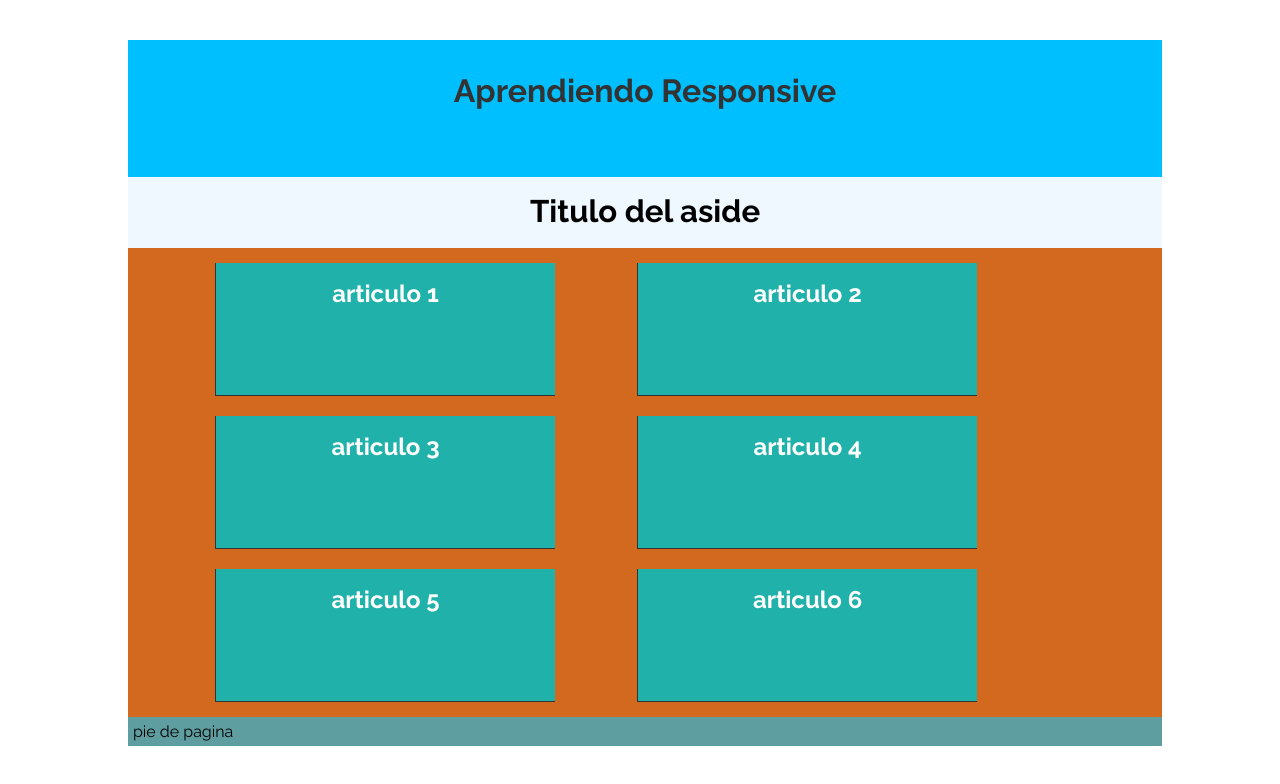
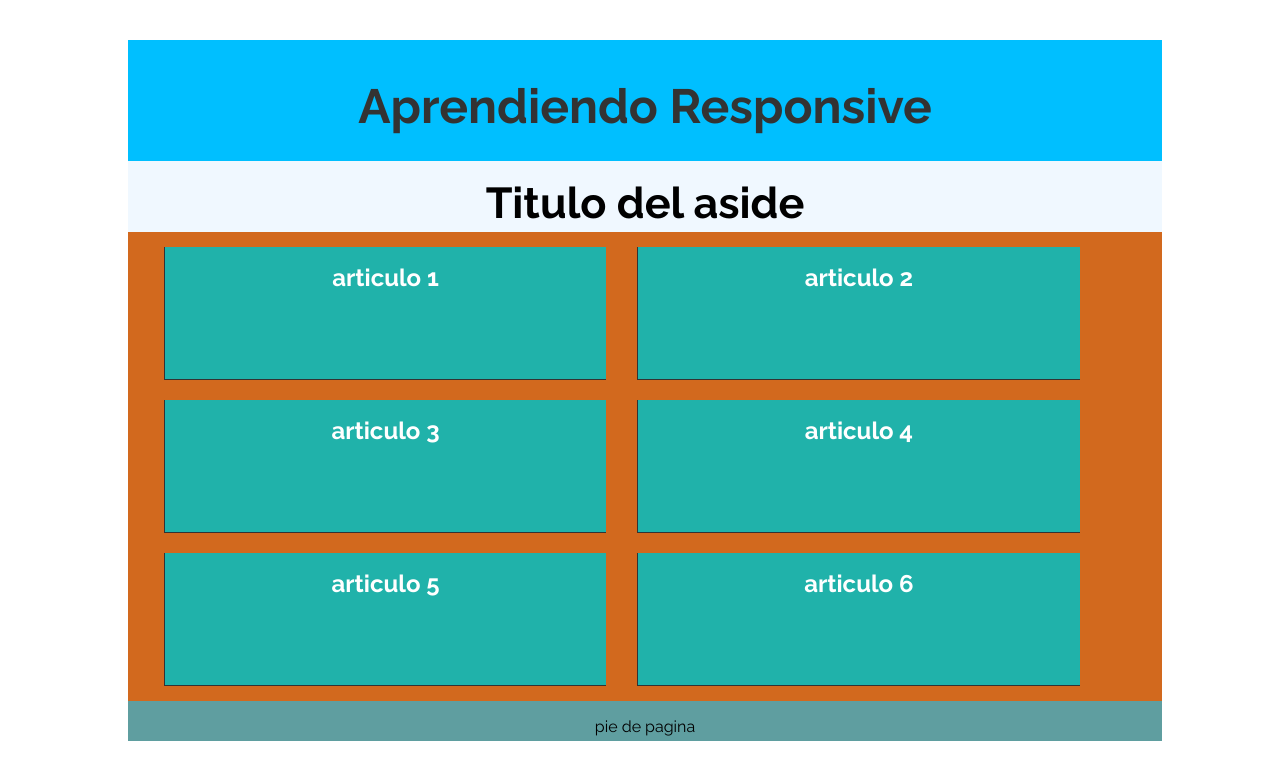
Before and after one commit to mundosE-Training/Responsive-mediaqueries, a plain HTML site: page index.html in a window 1280 px wide. Drawn offline with Linux system fonts and the light colour scheme.

Commit message:
Media queries 768px

```diff
--- a/assets/css/estilos.css
+++ b/assets/css/estilos.css
@@ -76,11 +76,12 @@ footer{
 
 @media (min-width: 480px) {
     header{
-        padding-top: 2rem;
+        padding-top: 1rem;
+        font-size: 1.5rem;
     }
     aside{
         padding-top: 1rem;
-        font-size: 1.3rem;
+        font-size: 1.2rem;
     }
     #articulos{
         float: left;
@@ -102,3 +103,39 @@ footer{
 }
 
 /*------------------media queries 768px -----------------------*/
+
+@media (min-width: 768px) {
+    header{
+        padding-top: 1rem;
+        display:flex;
+        justify-content: center;
+        align-items: center;
+    }
+    aside{
+        padding-top: 1rem;
+        font-size: 1.8rem;
+    }
+    #articulos{
+        float: left;
+    }
+
+    #articulos article{
+        width: 40%;
+        float: left;
+        margin-left: 3%;
+
+
+    }
+    .cortar_float{
+        display: block;
+        content: "";
+        clear: both;
+
+    }
+    footer{
+        padding-top: 1rem;
+        display:flex;
+        justify-content: center;
+        align-items: center;
+    }
+}
```
